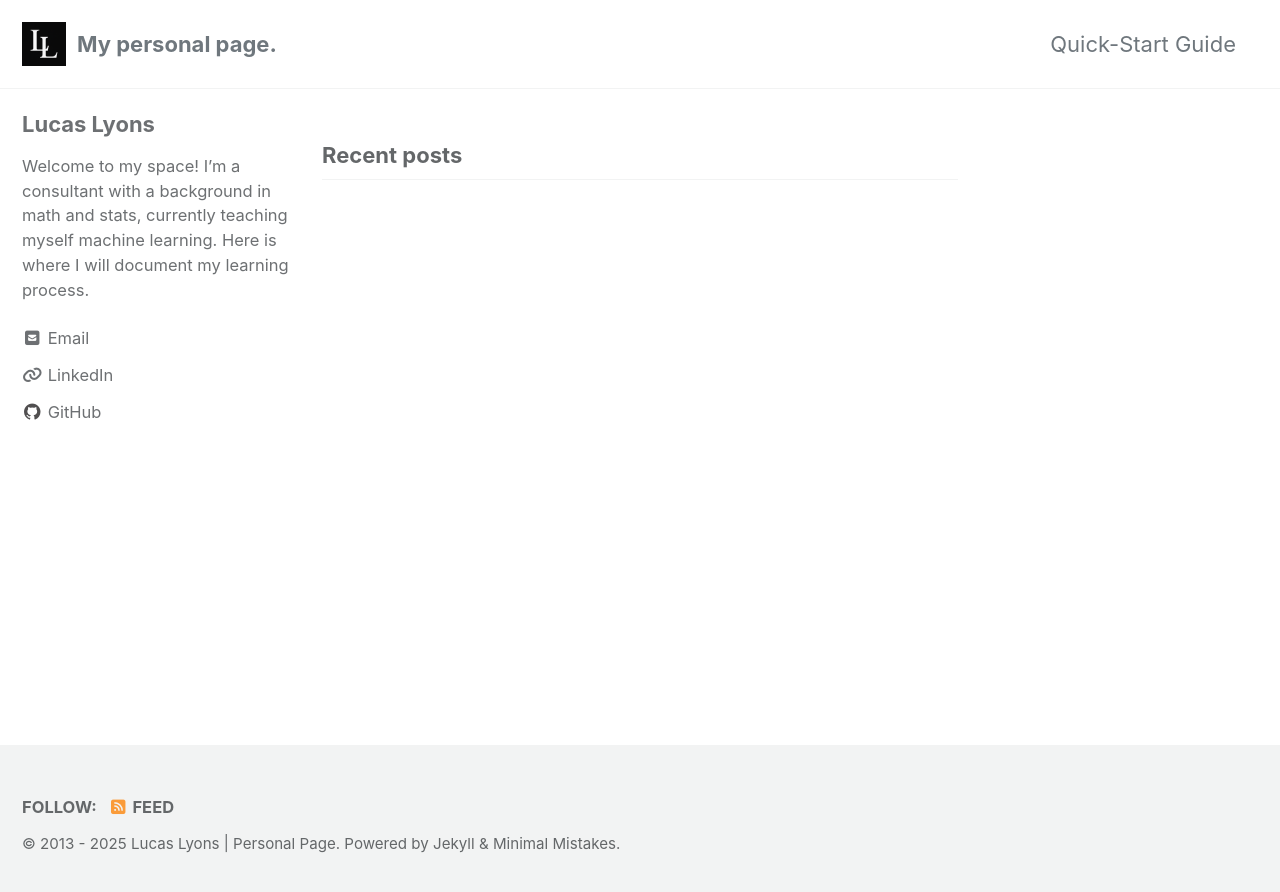
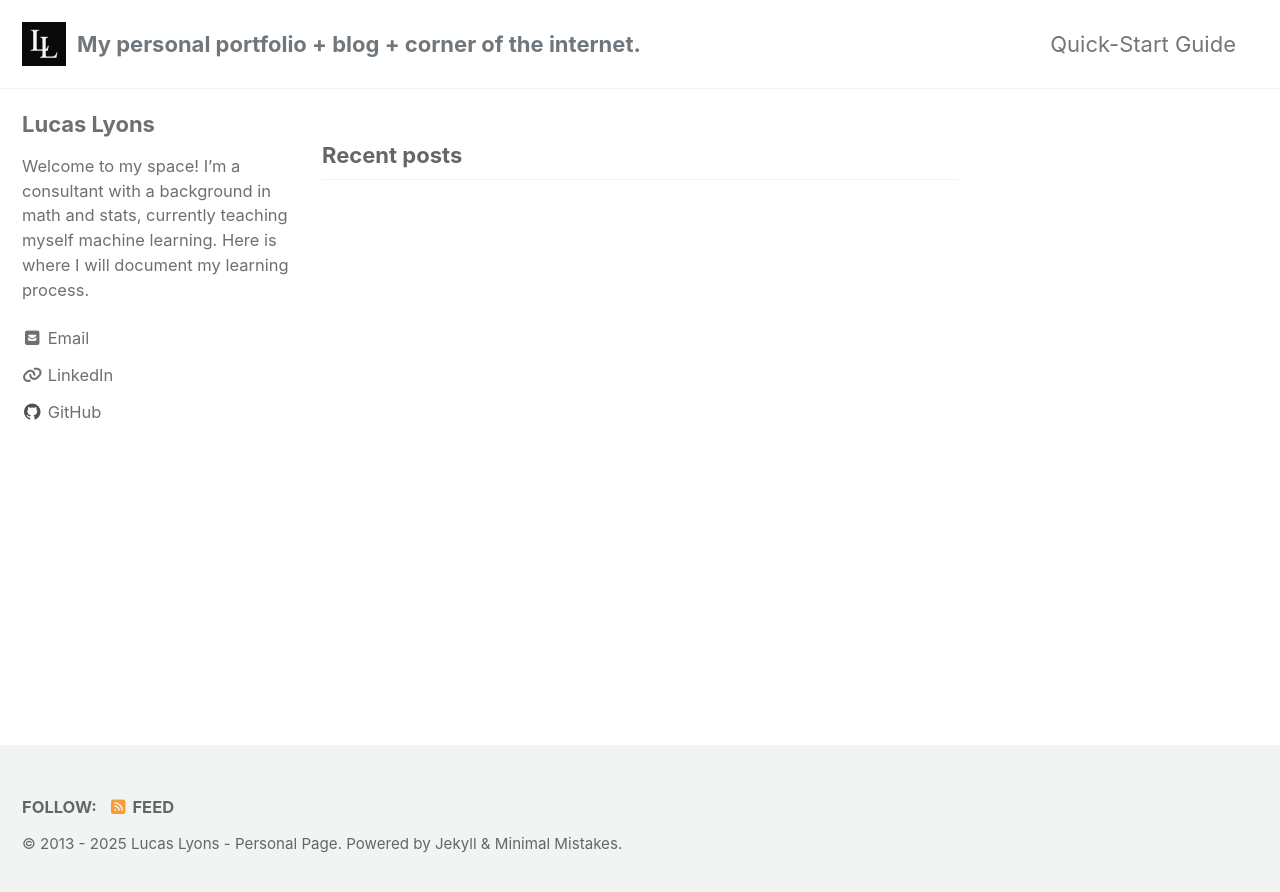
Before and after one commit to LucasLyons/LucasLyons.github.io, a Jekyll site: the page built from index.html, in a window 1280 px wide. Shown: the top 892 px of the page. Built offline with Jekyll 4.4.1, drawn with Linux system fonts in a browser that asks for light colours; cached includes are drawn as plain includes; the list of posts is cut into pages by our own code; part of the change alters nothing that is shown.

Commit message:
done for now back to work

```diff
--- a/_config.yml
+++ b/_config.yml
@@ -16,9 +16,9 @@ minimal_mistakes_skin    : "default" # "air", "aqua", "contrast", "dark", "dirt"
 # Site Settings
 locale                   : "en-US"
 rtl                      : # true, false (default) # turns direction of the page into right to left for RTL languages
-title                    : "Lucas Lyons | Personal Page"
-title_separator          : "-"
-subtitle                 : # site tagline that appears below site title in masthead
+title                    : "Lucas Lyons - Personal Page"
+title_separator          :
+subtitle                 :
 name                     : "Lucas Lyons"
 description              : "A portfolio consisting of projects, blog posts, and other miscellanea."
 url                      : https://lucaslyons.github.io
@@ -26,7 +26,7 @@ baseurl                  :
 repository               : LucasLyons/LucasLyons.github.io
 teaser                   : "/assets/LLogo.png"
 logo                     : "/assets/LLogo.png"
-masthead_title           : My personal page.
+masthead_title           : My personal portfolio + blog + corner of the internet.
 breadcrumbs              : # true, false (default)
 words_per_minute         : 200
 enable_copy_code_button  : # true, false (default)
```
